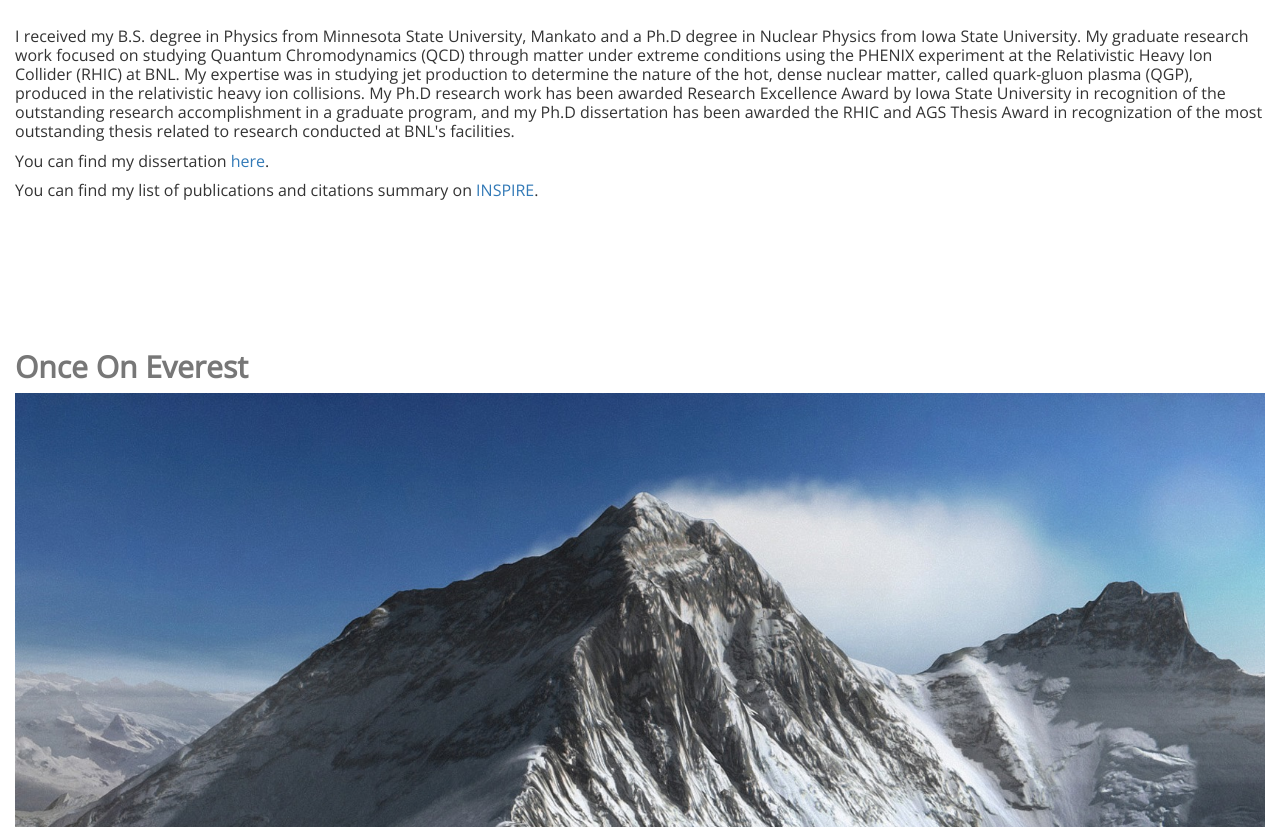
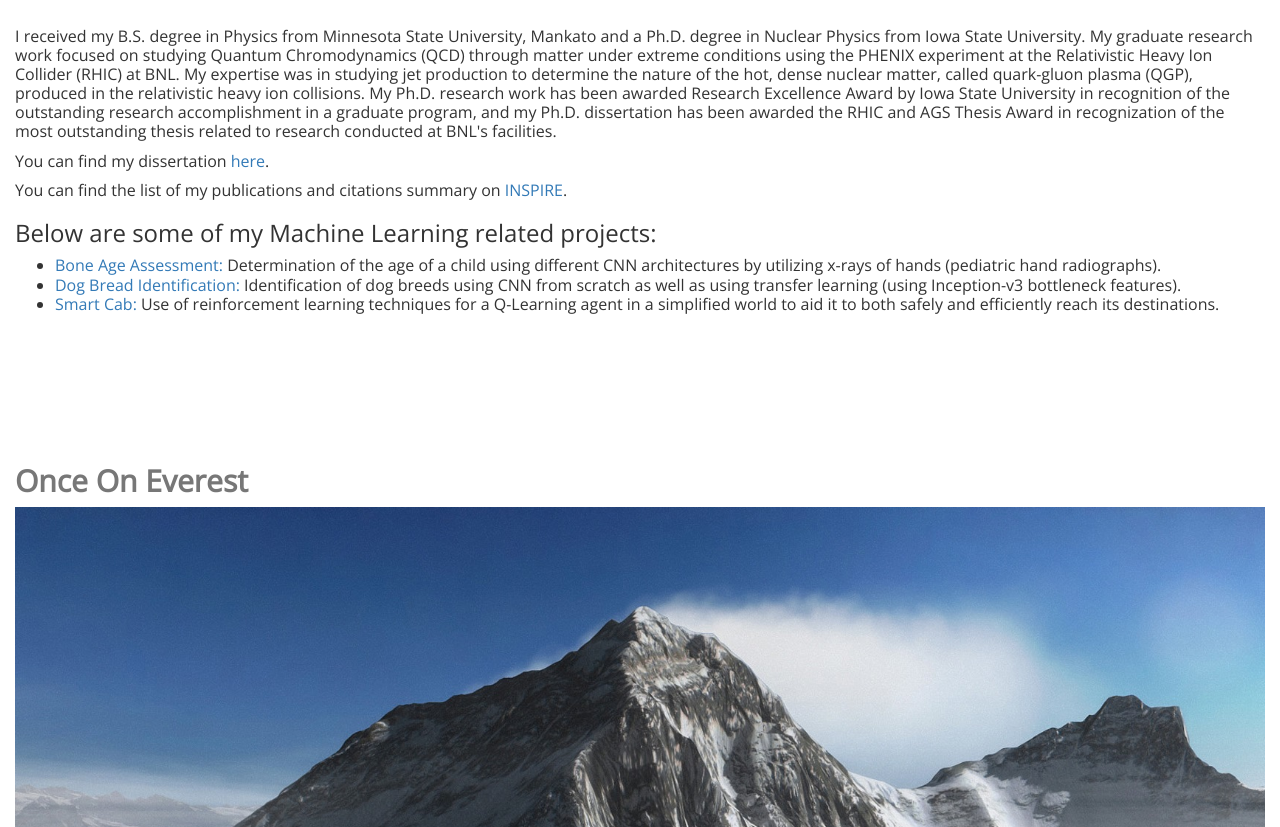
Before and after one commit to ArbinTimilsina/ArbinTimilsina.github.io, a plain HTML site: page index.html in a window 1280 px wide. Shown: the part 1574-2401 px from the top of the page. Drawn offline with nearby package versions, Linux system fonts and the light colour scheme.

Commit message:
Added ML projects

```diff
--- a/index.html
+++ b/index.html
@@ -104,14 +104,21 @@ img.earth {width:500px; height:auto; margin: 0 auto;}
     <div class="row" style="margin-top: 30px;">
          <div class="col-sm-12">
             <p>
-            I received my B.S. degree in Physics from Minnesota State University, Mankato and a Ph.D degree in Nuclear Physics from Iowa State University. My graduate research work focused on studying Quantum Chromodynamics (QCD) through matter under extreme conditions using the PHENIX experiment at the Relativistic Heavy Ion Collider (RHIC) at BNL. My expertise was in studying jet production to determine the nature of the hot, dense nuclear matter, called quark-gluon plasma (QGP), produced in the relativistic heavy ion collisions. My Ph.D research work has been awarded Research Excellence Award by Iowa State University in recognition of the outstanding research accomplishment in a graduate program, and my Ph.D dissertation has been awarded the RHIC and AGS Thesis Award in recognization of the most outstanding thesis related to research conducted at BNL's facilities.
+            I received my B.S. degree in Physics from Minnesota State University, Mankato and a Ph.D. degree in Nuclear Physics from Iowa State University. My graduate research work focused on studying Quantum Chromodynamics (QCD) through matter under extreme conditions using the PHENIX experiment at the Relativistic Heavy Ion Collider (RHIC) at BNL. My expertise was in studying jet production to determine the nature of the hot, dense nuclear matter, called quark-gluon plasma (QGP), produced in the relativistic heavy ion collisions. My Ph.D. research work has been awarded Research Excellence Award by Iowa State University in recognition of the outstanding research accomplishment in a graduate program, and my Ph.D. dissertation has been awarded the RHIC and AGS Thesis Award in recognization of the most outstanding thesis related to research conducted at BNL's facilities.
             </p>
             <p>
                You can find my dissertation <a href="https://lib.dr.iastate.edu/etd/15170/" target="_blank">here</a>.
             </p>
-            <p> You can find my list of publications and citations summary on
+            <p> You can find the list of my publications and citations summary on
             <a href="https://inspirehep.net/author/profile/A.Timilsina.1" target="_blank">INSPIRE</a>.
             </p>
+
+	    <h3>Below are some of my Machine Learning related projects:</h3>
+	    <ul>
+	      <li><a href="https://github.com/ArbinTimilsina/PredictingAgeFromX-Rays" target="_blank">Bone Age Assessment:</a>  Determination of the age of a child using different CNN architectures by utilizing x-rays of hands (pediatric hand radiographs).</li>
+	      <li><a href="https://github.com/ArbinTimilsina/MachineLearning/tree/master/DogProject" target="_blank">Dog Bread Identification:</a> Identification of dog breeds using CNN from scratch as well as using transfer learning (using Inception-v3 bottleneck features).</li>
+	      <li><a href="https://github.com/ArbinTimilsina/MachineLearning/tree/master/SmartCab" target="_blank">Smart Cab:</a> Use of reinforcement learning techniques for a Q-Learning agent in a simplified world to aid it to both safely and efficiently reach its destinations.</li>
+	    </ul>
          </div>
          </div>
   </div>
```
